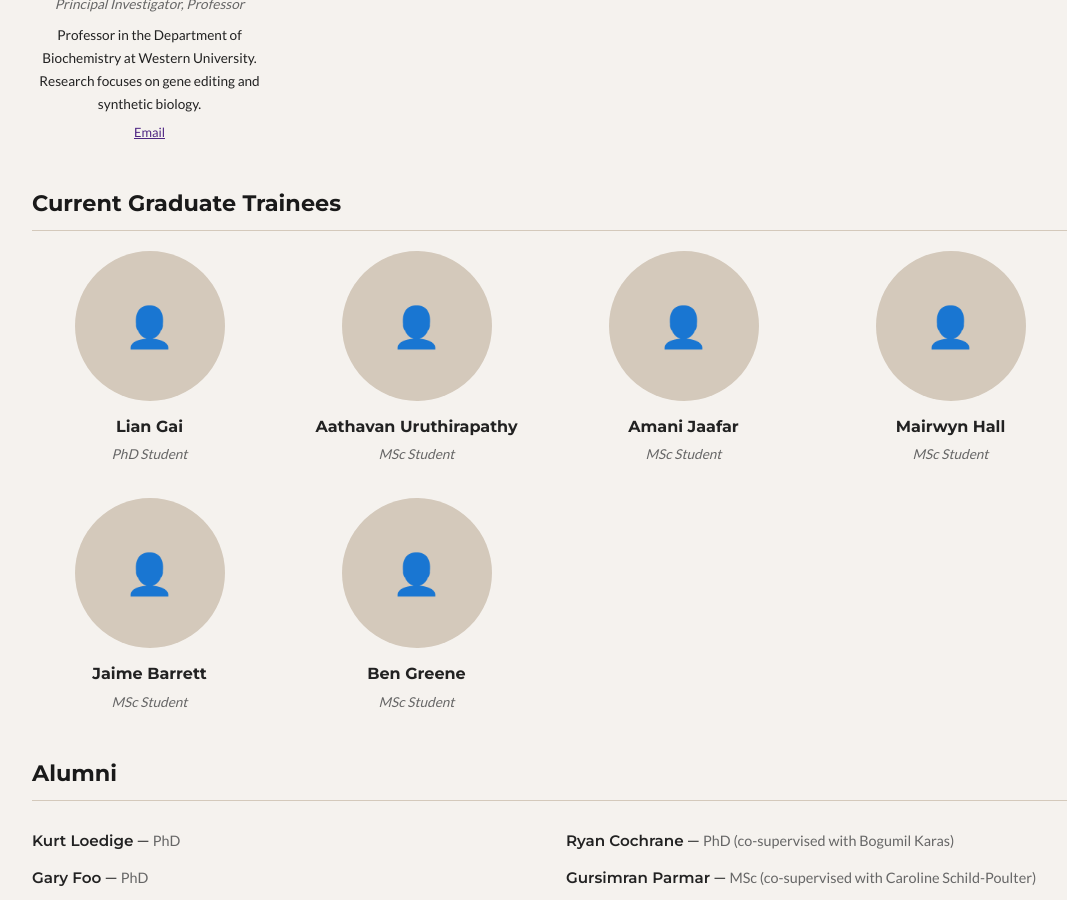
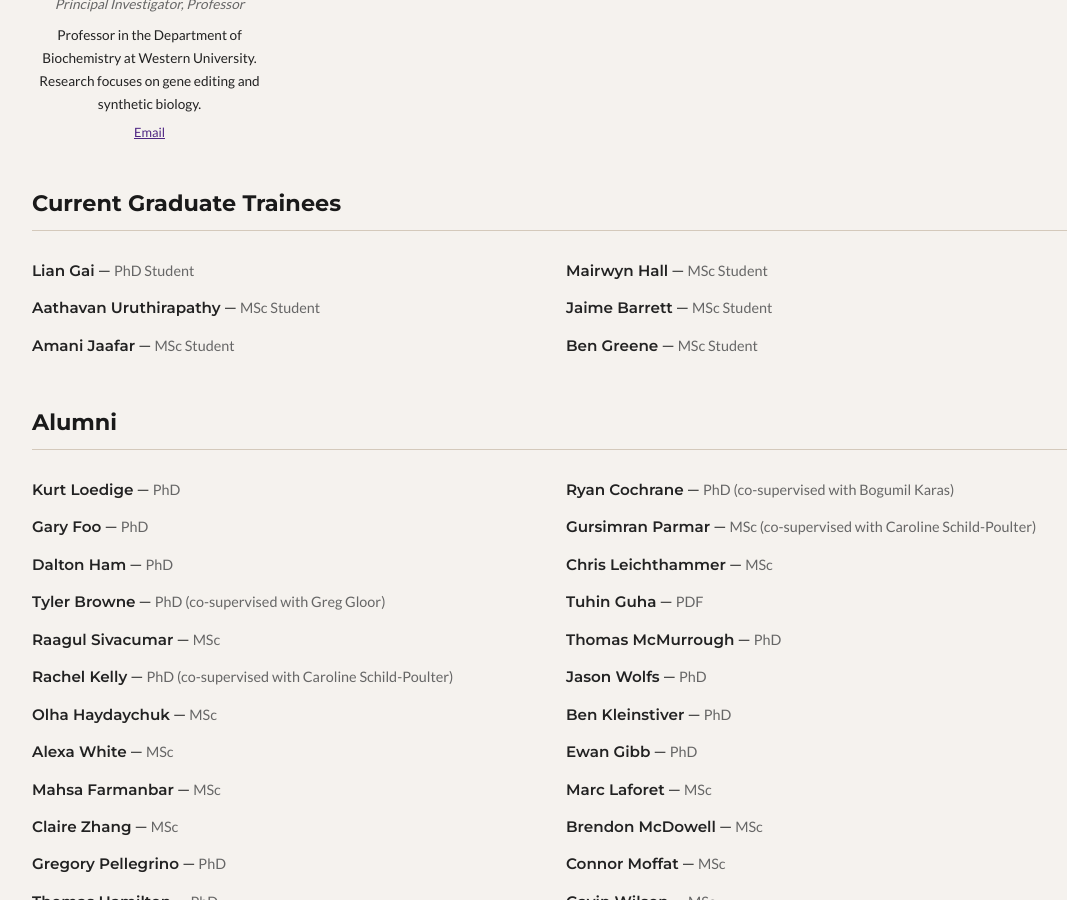
Before and after one commit to edgell-lab/edgell-lab.github.io, a Jekyll site: the page built from people.md, in a window 1280 px wide and 900 px high, scrolled down 611 px. Shown: the whole window, without its empty margins (90-1157 px from the left). Built offline with Jekyll 4.4.1, drawn with Linux system fonts in a browser that asks for light colours.

Commit message:
Replace image placeholders for grad trainees with plain name list

```diff
--- a/people.md
+++ b/people.md
@@ -42,20 +42,14 @@ permalink: /people/
 {% endif %}
 
 <h2 class="people-section-heading">Current Graduate Trainees</h2>
-<div class="people-grid">
+<ul class="alumni-list">
   {% for person in site.data.people.grad_students %}
-  <div class="person-card">
-    {% if person.photo != "" %}
-      <img src="{{ '/assets/images/' | append: person.photo | relative_url }}" alt="{{ person.name }}">
-    {% else %}
-      <div class="person-photo-placeholder">&#128100;</div>
-    {% endif %}
-    <div class="person-name">{{ person.name }}</div>
-    <div class="person-role">{{ person.role }}</div>
-    {% if person.bio %}<p style="font-size:0.85rem;margin-top:0.5rem">{{ person.bio }}</p>{% endif %}
-  </div>
+  <li>
+    <span class="alumni-name">{{ person.name }}</span> &mdash;
+    <span class="alumni-role">{{ person.role }}</span>
+  </li>
   {% endfor %}
-</div>
+</ul>
 
 {% if site.data.people.undergrads.size > 0 %}
 <h2 class="people-section-heading">Undergraduate Researchers</h2>
```
